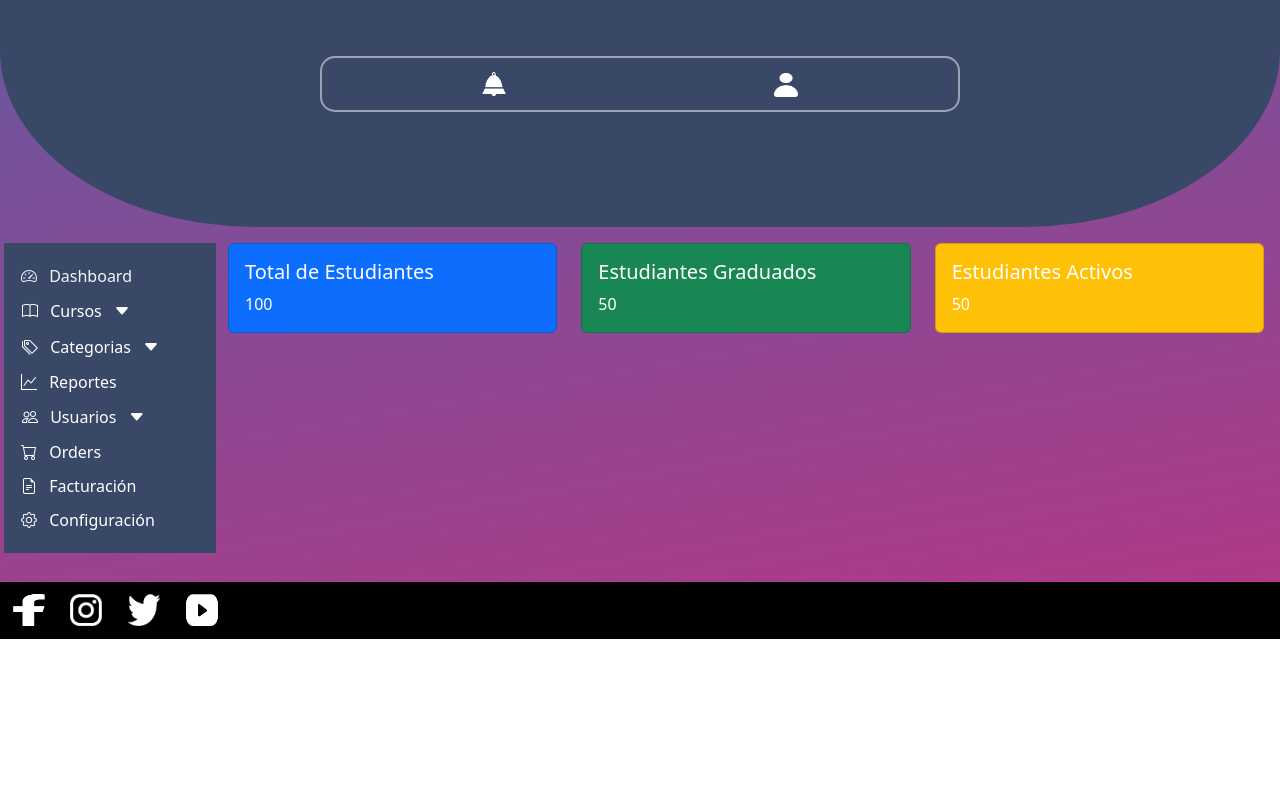
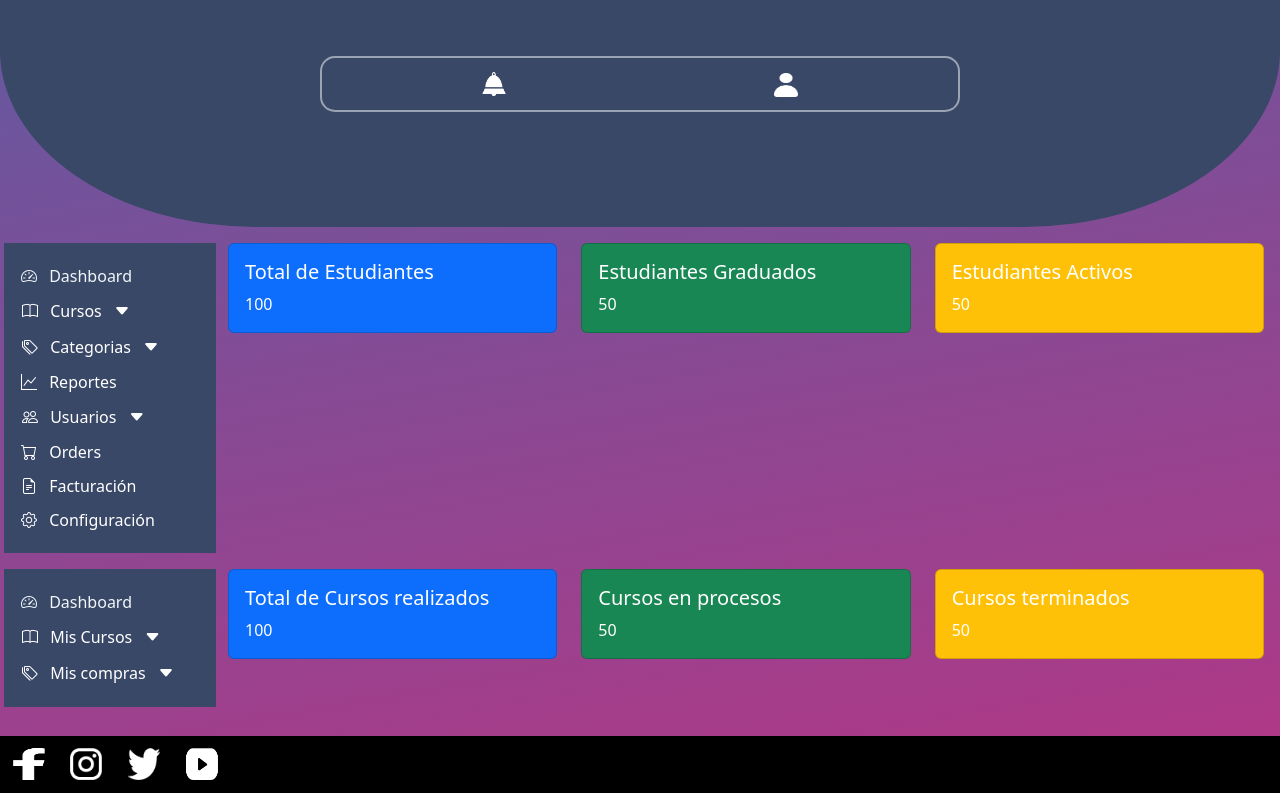
Before and after one commit to Pamela198713/BootcampAr, an Angular app in the folder frontend/: page /dashboard in a window 1280 px wide. Shown: the part 655-1448 px from the top of the page. Before the commit the page ends 1294 px from the top, so only its background shows below. Built offline with nearby package versions, Linux system fonts and the light colour scheme.

Commit message:
Dashboard

```diff
--- a/frontend/src/app/pages/dashboard/dashboard.component.html
+++ b/frontend/src/app/pages/dashboard/dashboard.component.html
@@ -83,6 +83,7 @@
                 </div>
             </div>
 
+
             <!-- Main Content -->
             <div class="col-md-9 col-lg-10">
                 <div class="row">
@@ -113,5 +114,110 @@
                 </div>
             </div>
         </div>
+
+        <div class="row">
+            <div class="col-md-3 col-lg-2 d-md-block sidebar sidebar-back mb-3">
+                <div class="position-sticky pt-3 pb-3">
+                    <ul class="nav flex-column">
+                        <li class="nav-item">
+                            <a class="nav-link active nav-but" href="dashboard">
+                                <i class="bi bi-speedometer2 me-2 active"></i> Dashboard
+                            </a>
+                        </li>
+                        <li class="nav-item">
+                            <button class="nav-link btn btn-link text-white nav-but" type="button" data-bs-toggle="collapse" data-bs-target="#cursoCollapse" aria-expanded="false" aria-controls="cursoCollapse">
+                                <i class="bi bi bi-book me-2 text-white"></i> Mis Cursos <i class="bi bi-caret-down-fill ms-2"></i>
+                            </button>
+                            <div class="collapse" id="cursoCollapse">
+                                <ul class="nav flex-column ms-3">
+                                    <li class="nav-item">
+                                        <a class="nav-link text-white nav-but" href="#"><i class="bi bi bi-list me-2 text-white"></i> Listar de cursos </a>
+                                    </li>
+                                </ul>
+                            </div>
+                        </li>
+                        <li class="nav-item">
+                            <button class="nav-link btn btn-link text-white nav-but" type="button" data-bs-toggle="collapse" data-bs-target="#categCollapse" aria-expanded="false" aria-controls="categCollapse">
+                                <i class="bi bi bi-tags me-2 text-white"></i> Mis compras <i class="bi bi-caret-down-fill ms-2"></i>
+                            </button>
+                            <div class="collapse" id="categCollapse">
+                                <ul class="nav flex-column ms-3">
+                                    <li class="nav-item">
+                                        <a class="nav-link text-white nav-but" href="#"><i class="bi bi bi-list me-2 text-white"></i> Listar Todas</a>
+                                    </li>
+                                    <li class="nav-item">
+                                        <a class="nav-link text-white nav-but" href="#"><i class="bi bi bi-plus me-2 text-white"></i>  Agregar</a>
+                                    </li>
+                                </ul>
+                            </div>
+                        </li>
+                        <!-- <li class="nav-item">
+                            <a class="nav-link text-white nav-but" href="#">
+                                <i class="bi bi-graph-up me-2 text-white"></i> Reportes
+                            </a>
+                        </li>
+                        <li class="nav-item">
+                            <button class="nav-link btn btn-link text-white nav-but" type="button" data-bs-toggle="collapse" data-bs-target="#usersCollapse" aria-expanded="false" aria-controls="usersCollapse">
+                            <i class="bi bi-people me-2 text-white"></i> Usuarios <i class="bi bi-caret-down-fill ms-2"></i>
+                            </button>
+                            <div class="collapse" id="usersCollapse">
+                                <ul class="nav flex-column ms-3">
+                                    <li class="nav-item">
+                                        <a class="nav-link text-white nav-but" href="#"><i class="bi bi bi-list me-2 text-white"></i> Listar Todos</a>
+                                    </li>
+                                    <li class="nav-item">
+                                        <a class="nav-link text-white nav-but" href="#"><i class="bi bi bi-plus me-2 text-white"></i>  Agregar</a>
+                                    </li>
+                                </ul>
+                            </div>
+                        </li> -->
+                        <!-- <li class="nav-item">
+                            <a class="nav-link text-white nav-but" href="#">
+                                <i class="bi bi-cart me-2 text-white"></i> Mis compras
+                            </a>
+                        </li> -->
+                        <!-- <li class="nav-item">
+                            <a class="nav-link text-white nav-but" href="#">
+                                <i class="bi bi-file-earmark-text me-2 text-white"></i> Facturación
+                            </a>
+                        </li>
+                        <li class="nav-item">
+                            <a class="nav-link text-white nav-but" href="#">
+                                <i class="bi bi-gear me-2 text-white"></i> Configuración
+                            </a>
+                        </li> -->
+                    </ul>
+                </div>
+            </div>
+
+            <div class="col-md-9 col-lg-10">
+                <div class="row">
+                    <div class="col-md-4">
+                        <div class="card bg-primary text-white mb-4">
+                            <div class="card-body">
+                                <h5 class="card-title">Total de Cursos realizados</h5>
+                                <p class="card-text">100</p>
+                            </div>
+                        </div>
+                    </div>
+                    <div class="col-md-4">
+                        <div class="card bg-success text-white mb-4">
+                            <div class="card-body">
+                                <h5 class="card-title">Cursos en procesos</h5>
+                                <p class="card-text">50</p>
+                            </div>
+                        </div>
+                    </div>
+                    <div class="col-md-4">
+                        <div class="card bg-warning text-white mb-4">
+                            <div class="card-body">
+                                <h5 class="card-title">Cursos terminados</h5>
+                                <p class="card-text">50</p>
+                            </div>
+                        </div>
+                    </div>
+                </div>
+            </div>
+        </div>
     </main>
 </app-layout>
```
Also changed, not shown: 1 other file (tests, documents, lock files or other folders).
